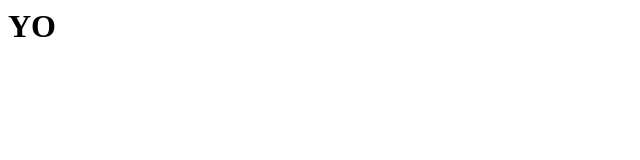
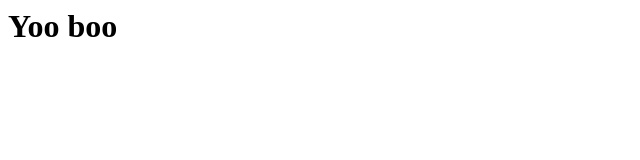
Before and after one commit to abhinavdas1/abhinavdas1.github.io, a plain HTML site: page index.html in a window 1280 px wide. Shown: the whole page, without its empty margins (0-640 px from the left). Drawn offline with Linux system fonts and the light colour scheme.

Commit message:
Update index.html

```diff
--- a/index.html
+++ b/index.html
@@ -3,6 +3,6 @@
   Hey there
 </title>
 <body>
-<h1>YO</h1>
+<h1>Yoo boo</h1>
 <body>
 </html>
```
